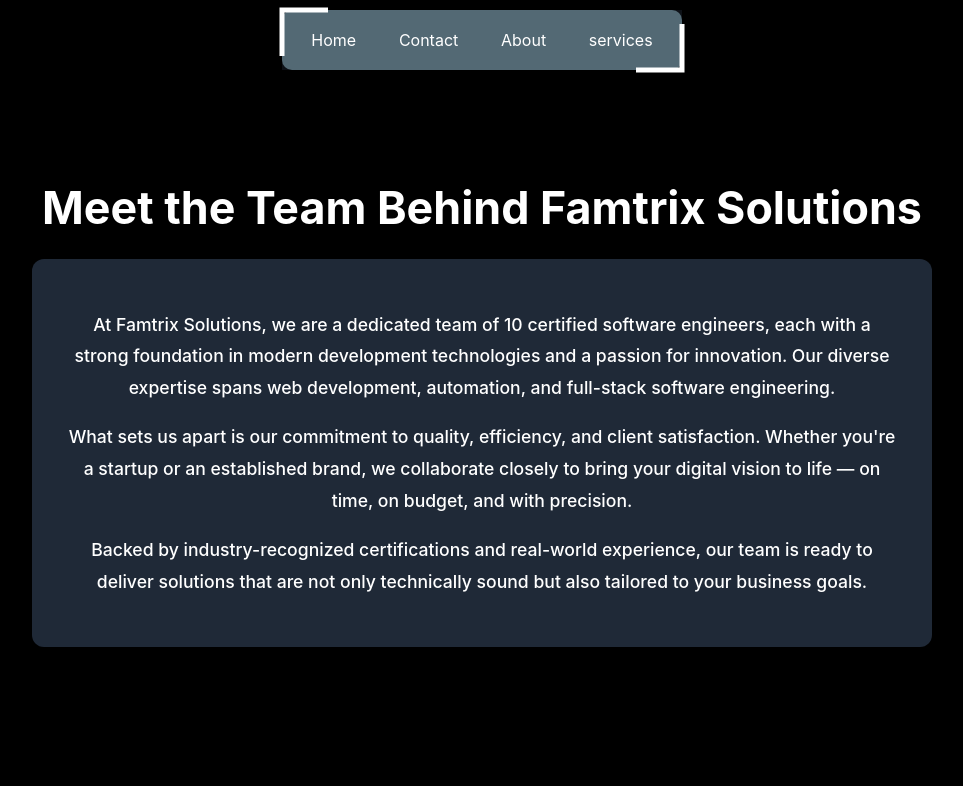
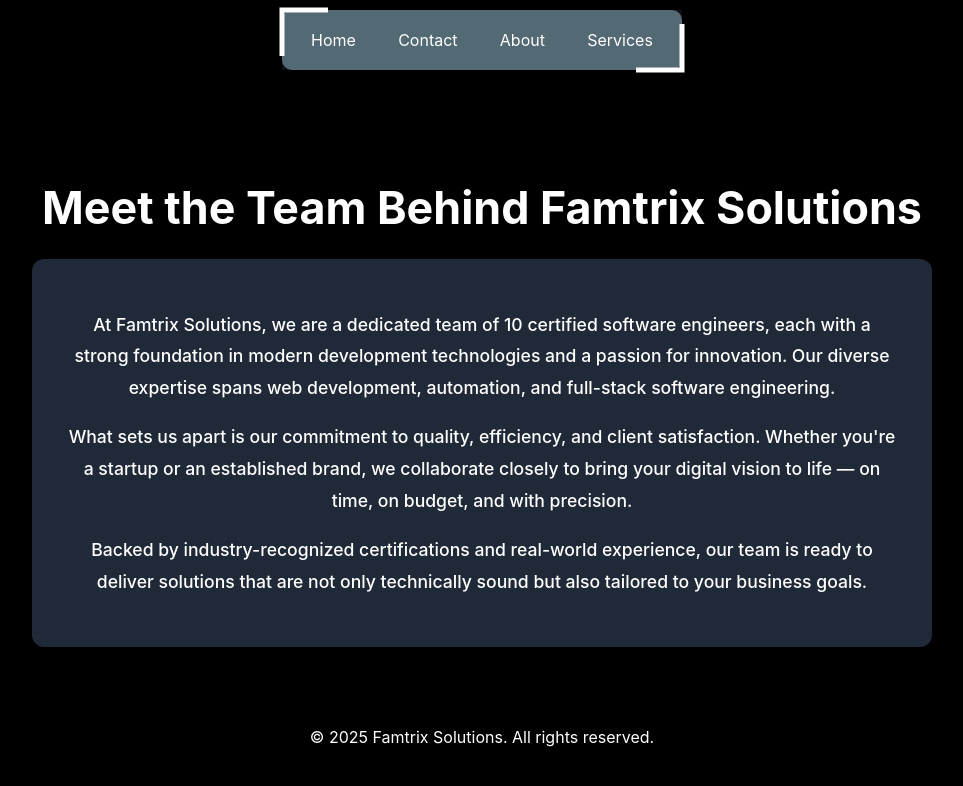
Before and after one commit to FazeelAr/famtrix-website, a Flask app: page /about in a window 1280 px wide. Shown: the top 786 px of the page, without its empty margins (158-1121 px from the left). Run offline with Flask 3, Linux system fonts and the light colour scheme.

Commit message:
Update base.html

```diff
--- a/templates/base.html
+++ b/templates/base.html
@@ -3,16 +3,22 @@
   <head>
     <meta charset="UTF-8" />
     <meta name="viewport" content="width=device-width, initial-scale=1.0" />
-    <title>{% block title %}base{% endblock %}</title>
+    <title>{% block title%}base{% endblock %}</title>
     <link rel="stylesheet" href="../static/styles.css" />
+    <link rel="icon" type="image/jpg" href="../assests/famtrix_logo.jpg" />
+    <link
+      href="https://fonts.googleapis.com/css2?family=Montserrat:wght@400;600;800&family=Open+Sans&display=swap"
+      rel="stylesheet"
+    />
   </head>
+
   <body style="background-color: #000; color: white">
     <nav class="nav">
       <div class="container">
         <a href="/" class="btn">Home</a>
         <a href="/contact" class="btn">Contact</a>
         <a href="/about" class="btn">About</a>
-        <a href="/services" class="btn">services</a>
+        <a href="/services" class="btn">Services</a>
         <svg
           class="outline"
           overflow="visible"
@@ -36,5 +42,8 @@
     </nav>
 
     {% block content %} {% endblock %}
+    <footer>
+      <p>&copy; 2025 Famtrix Solutions. All rights reserved.</p>
+    </footer>
   </body>
 </html>
```
